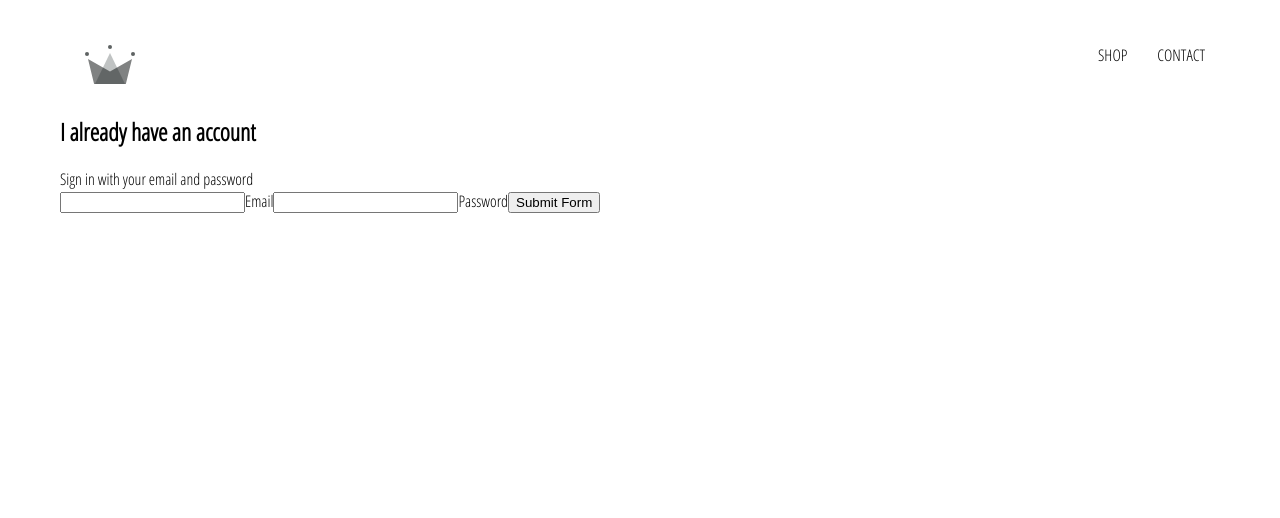
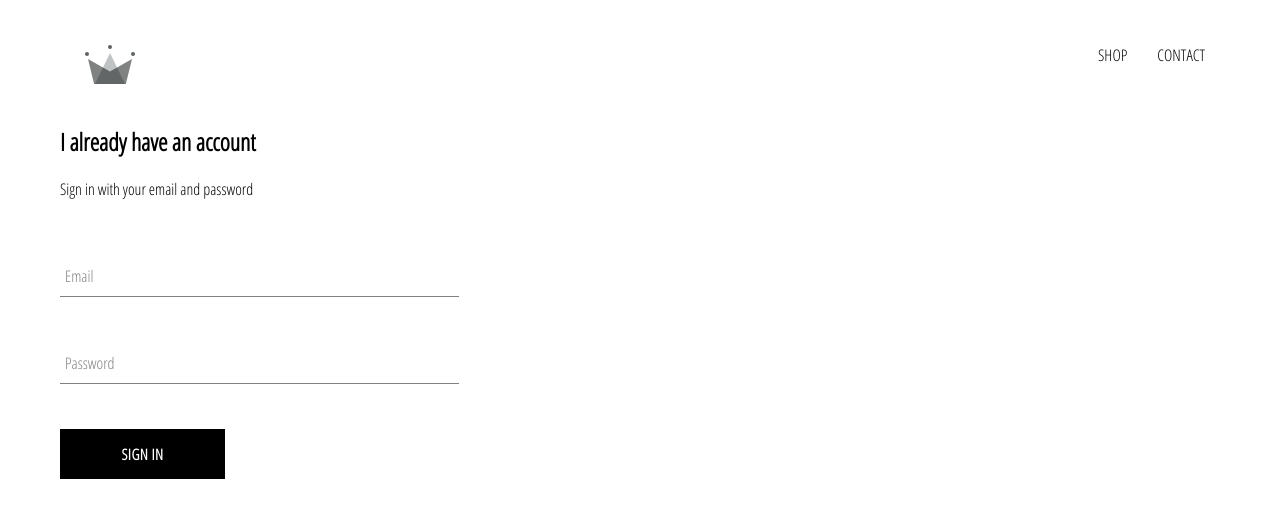
Before and after one commit to PhilipRalston/Crown_Clothing, a React (Create React App) app in the folder crown_clothing/: page /signin in a window 1280 px wide. Shown: the top 518 px of the page. Built offline with nearby package versions, Linux system fonts and the light colour scheme.

Commit message:
Finished 17/12/2019

```diff
--- /dev/null
+++ b/crown_clothing/src/components/custom-button/custom-button.component.jsx
@@ -0,0 +1,11 @@
+import React from 'react';
+
+import './custom-button.styles.scss';
+
+const CustomButton = ({ children, ...otherProps }) => (
+ <button className='custom-button' {...otherProps}>
+ {children}
+ </button>
+);
+// For our sign-in component we have put the text Sign In between the <CustomButton> tags - this text is passed into our <CustomButton> component via the first aforementioned prop
+export default CustomButton;
--- /dev/null
+++ b/crown_clothing/src/components/custom-button/custom-button.styles.scss
@@ -0,0 +1,22 @@
+.custom-button {
+  min-width: 165px;
+  width: auto;
+  height: 50px;
+  letter-spacing: 0.5px;
+  line-height: 50px;
+  padding: 0 35px 0 35px;
+  font-size: 15px;
+  background-color: black;
+  color: white;
+  text-transform: uppercase;
+  font-family: 'Open Sans Condensed';
+  font-weight: bolder;
+  border: none;
+  cursor: pointer;
+
+  &:hover {
+    background-color: white;
+    color: black;
+    border: 1px solid black;
+  }
+}
--- /dev/null
+++ b/crown_clothing/src/components/form-input/form-input.component.jsx
@@ -0,0 +1,25 @@
+import React from 'react';
+
+import './form-input.styles.scss';
+
+// Don't need state so functional component
+const FormInput = ({ handleChange, label, ...otherProps }) => (
+ // Want label and input to be together in group
+ <div className='group'>
+   <input className='form-input' onChange={handleChange} {...otherProps}/>
+   {
+    // We want to selectively render a label
+    // Don't know if we actually need it or not
+    // If we want to pass in a label property, we will generate one - if we don't there's no need for one
+
+    label ?
+    (<label className={`${otherProps.value.length ? 'shrink' : ''} form-input-label`}>
+     {label}
+     </label>): null
+    // if we have passed in a label prop then we want to render a label if not then we render null (i.e. nothing)
+    // if a label is rendered then if something is entered into the corresponding input then an additional class of shrink will be added to the label's class list (the label will already have the class of form-input-label) by default
+   }
+ </div>
+);
+
+export default FormInput;
--- /dev/null
+++ b/crown_clothing/src/components/form-input/form-input.styles.scss
@@ -0,0 +1,58 @@
+$sub-color: grey;
+$main-color: black;
+// scss variables
+
+@mixin shrinkLabel {
+ // @mixin - easy way for us to include these scss styles whenever we use @include - reusable scss
+  top: -14px;
+  font-size: 12px;
+  color: $main-color;
+  // move label up, change the font size and the text colour
+}
+
+.group {
+  position: relative;
+  margin: 45px 0;
+
+  .form-input {
+    background: none;
+    background-color: white;
+    color: $sub-color;
+    font-size: 18px;
+    padding: 10px 10px 10px 5px;
+    display: block;
+    width: 100%;
+    border: none;
+    border-radius: 0;
+    border-bottom: 1px solid $sub-color;
+    margin: 25px 0;
+
+    &:focus {
+      outline: none;
+    }
+
+    &:focus ~ .form-input-label {
+     // whenever browser focused on input - apply following styles to our form input label
+      @include shrinkLabel();
+    }
+  }
+
+  input[type='password'] {
+    letter-spacing: 0.3em;
+  }
+
+  .form-input-label {
+    color: $sub-color;
+    font-size: 16px;
+    font-weight: normal;
+    position: absolute;
+    pointer-events: none;
+    left: 5px;
+    top: 10px;
+    transition: 300ms ease all;
+
+    &.shrink {
+      @include shrinkLabel();
+    }
+  }
+}
--- a/crown_clothing/src/components/sign-in/sign-in.component.jsx
+++ b/crown_clothing/src/components/sign-in/sign-in.component.jsx
@@ -1,4 +1,7 @@
 import React from 'react';
+
+import FormInput from '../form-input/form-input.component';
+import CustomButton from '../custom-button/custom-button.component';
 
 import './sign-in.styles.scss';
 
@@ -20,6 +23,7 @@
   this.setState({ email: '', password: '' });
  }
  // By defining our handleSubmit method using an arrow function, the keyword this is bound to our class component SignIn - this allows us to use this.setState
+ // Throughout our class, this refers to the SignIn class
 
  handleChange = event => {
   const { value, name } = event.target;
@@ -32,27 +36,27 @@
  render() {
   return (
     <div className='sign-in'>
-      <h2>I already have an account</h2>
-      <span>Sign in with your email and password</span>
+      <h2 className='title'>I already have an account</h2>
+      <span className='title'>Sign in with your email and password</span>
 
       <form onSubmit={this.handleSubmit}>
-        <input
+        <FormInput
         name="email"
         type="email"
         value={this.state.email}
-        onChange={this.handleChange}
+        handleChange={this.handleChange}
+        label="Email"
         required/>
-        <label>Email</label>
 
-        <input
+        <FormInput
         name="password"
         type="password"
         value={this.state.password}
-        onChnage={this.handleChange}
+        handleChange={this.handleChange}
+        label="Password"
         required/>
-        <label>Password</label>
 
-        <input type="submit" value="Submit Form"/>
+        <CustomButton type='submit'>Sign In</CustomButton>
       </form>
     </div>
   );
--- a/crown_clothing/src/components/sign-in/sign-in.styles.scss
+++ b/crown_clothing/src/components/sign-in/sign-in.styles.scss
@@ -0,0 +1,9 @@
+.sign-in {
+ width: 30vw;
+ display: flex;
+ flex-direction: column;
+
+ .title {
+  margin: 10px 0;
+ }
+}
```
